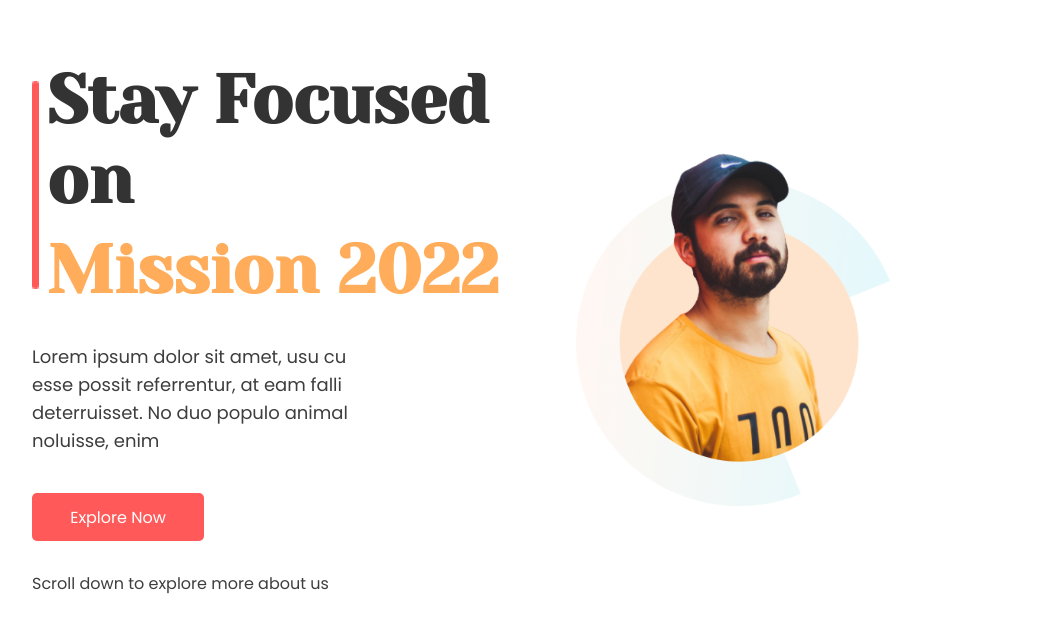
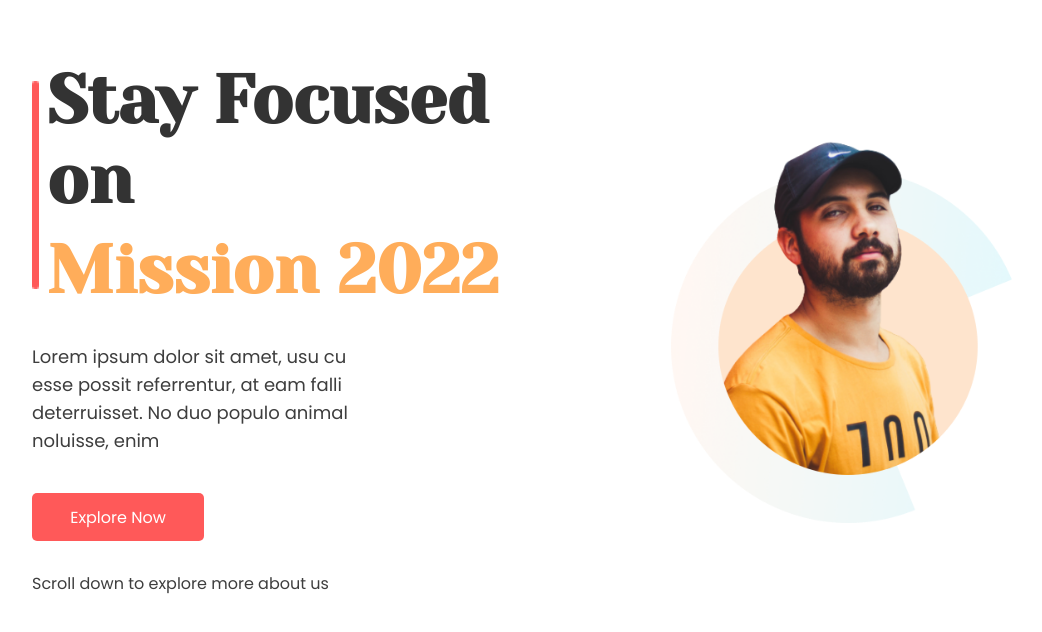
Before and after one commit to jaiedsabid/mission-2022, a plain HTML site: page index.html in a window 1280 px wide. Shown: the whole page, without its empty margins (64-1106 px from the left). Drawn offline with Linux system fonts and the light colour scheme.

Commit message:
fix: header image

```diff
--- a/assets/css/style.css
+++ b/assets/css/style.css
@@ -145,8 +145,8 @@ p {
 }
 
 .image {
-    width: 60%;
-    margin: 0 auto 0 0;
+    width: 65%;
+    margin: 0 auto 0 auto;
 }
 
 .btn-explore {
```
